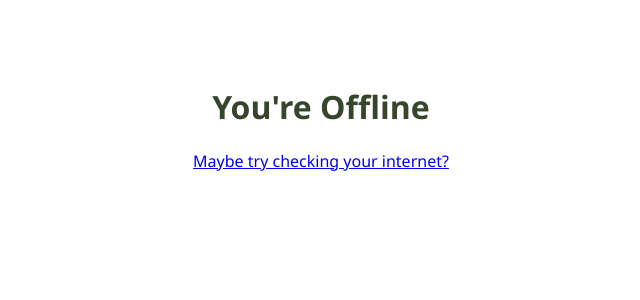
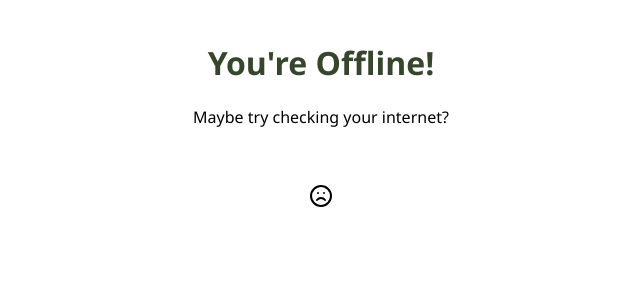
Before and after one commit to coffeebank/coffeebank.github.io, a Jekyll site: the page offline.html, which Jekyll copies as it is, in a window 1280 px wide. Shown: the top 300 px of the page, without its empty margins (319-959 px from the left). Built offline with Jekyll 4.4.1, drawn with Linux system fonts in a browser that asks for light colours.

Commit message:
Update fallback pages

```diff
--- a/_layouts/redirect.html
+++ b/_layouts/redirect.html
@@ -8,10 +8,13 @@
   <meta name="robots" content="noindex">
   <style>
       html {
+          width:calc(100% - 40px);
+          padding:20px;
           text-align:center;
           font-family:'Segoe UI', Helvetica, 'Trebuchet MS', Arial, sans-serif;
       }
   </style>
-  <h1 style="padding-top:2em;color:#36462c;">Redirecting&hellip;</h1>
+  <h1 style="color:#36462c;">Redirecting&hellip;</h1>
   <a href="{{ page.tourl }}">Click here if you are not redirected.</a>
+  <svg style="margin-top:40px;" xmlns="http://www.w3.org/2000/svg" width="24" height="24" viewBox="0 0 24 24" fill="none" stroke="currentColor" stroke-width="2" stroke-linecap="round" stroke-linejoin="round" class="feather feather-coffee"><path d="M18 8h1a4 4 0 0 1 0 8h-1"></path><path d="M2 8h16v9a4 4 0 0 1-4 4H6a4 4 0 0 1-4-4V8z"></path><line x1="6" y1="1" x2="6" y2="4"></line><line x1="10" y1="1" x2="10" y2="4"></line><line x1="14" y1="1" x2="14" y2="4"></line></svg>
 </html>
--- a/offline.html
+++ b/offline.html
@@ -5,10 +5,13 @@
   <meta name="robots" content="noindex">
   <style>
       html {
+          width:calc(100% - 40px);
+          padding:20px;
           text-align:center;
           font-family:'Segoe UI', Helvetica, 'Trebuchet MS', Arial, sans-serif;
       }
   </style>
-  <h1 style="padding-top:2em;color:#36462c;">You're Offline</h1>
-  <a href="{{ page.tourl }}">Maybe try checking your internet?</a>
+  <h1 style="color:#36462c;">You're Offline!</h1>
+  <p>Maybe try checking your internet?</p>
+  <svg style="margin-top:40px;" xmlns="http://www.w3.org/2000/svg" width="24" height="24" viewBox="0 0 24 24" fill="none" stroke="currentColor" stroke-width="2" stroke-linecap="round" stroke-linejoin="round" class="feather feather-frown"><circle cx="12" cy="12" r="10"></circle><path d="M16 16s-1.5-2-4-2-4 2-4 2"></path><line x1="9" y1="9" x2="9.01" y2="9"></line><line x1="15" y1="9" x2="15.01" y2="9"></line></svg>
 </html>
```
